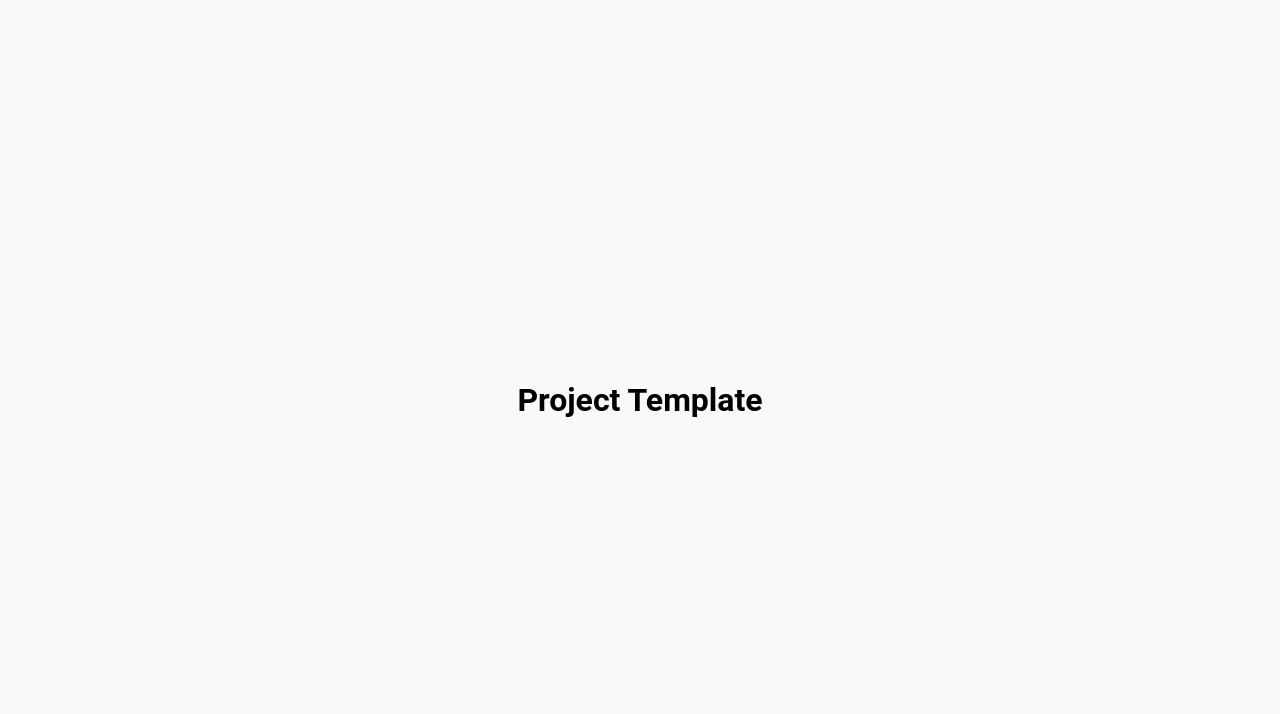
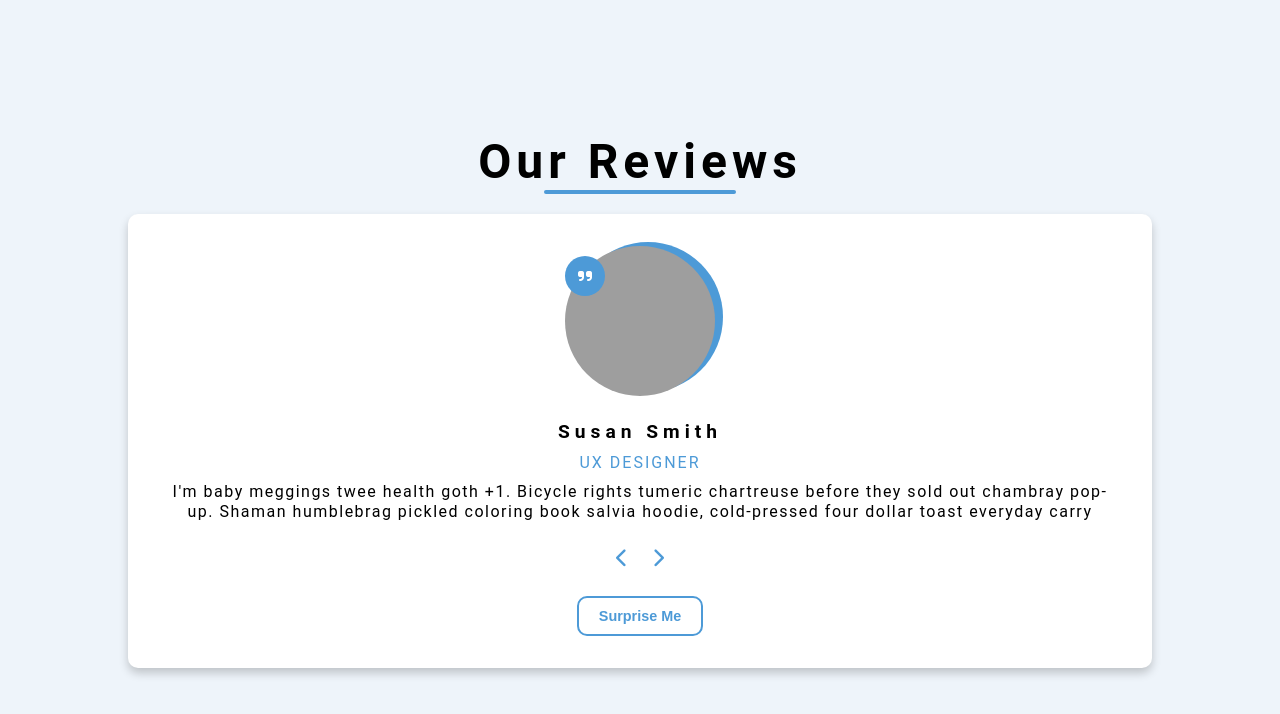
Before and after one commit to taifur-rahaman/employeeReview, a plain HTML site: page index.html in a window 1280 px wide. Drawn offline with nearby package versions, Linux system fonts and the light colour scheme; grey boxes are pictures that could not be loaded; some icons are missing.

Commit message:
html, css and js added

```diff
--- a/app.js
+++ b/app.js
@@ -0,0 +1,66 @@
+const reviews = [
+  {
+    id: 1,
+    name: "susan smith",
+    job: "ux designer",
+    img: "https://randomuser.me/api/portraits/women/20.jpg",
+    text: "I'm baby meggings twee health goth +1. Bicycle rights tumeric chartreuse before they sold out chambray pop-up. Shaman humblebrag pickled coloring book salvia hoodie, cold-pressed four dollar toast everyday carry",
+  },
+  {
+    id: 2,
+    name: "anna johnson",
+    job: "web designer",
+    img: "https://randomuser.me/api/portraits/women/22.jpg",
+    text: "Helvetica artisan kinfolk thundercats lumbersexual blue bottle. Disrupt glossier gastropub deep v vice franzen hell of brooklyn twee enamel pin fashion axe.photo booth jean shorts artisan narwhal.",
+  },
+  {
+    id: 3,
+    name: "peter jones",
+    job: "intern",
+    img: "https://randomuser.me/api/portraits/men/24.jpg",
+    text: "Sriracha literally flexitarian irony, vape marfa unicorn. Glossier tattooed 8-bit, fixie waistcoat offal activated charcoal slow-carb marfa hell of pabst raclette post-ironic jianbing swag.",
+  },
+  {
+    id: 4,
+    name: "bill anderson",
+    job: "the boss",
+    img: "https://randomuser.me/api/portraits/men/26.jpg",
+    text: "Edison bulb put a bird on it humblebrag, marfa pok pok heirloom fashion axe cray stumptown venmo actually seitan. VHS farm-to-table schlitz, edison bulb pop-up 3 wolf moon tote bag street art shabby chic. ",
+  },
+];
+
+const prev = document.querySelector(".prev-button");
+const next = document.querySelector(".next-button");
+
+let currentReviewIndex = 0;
+function displayReview() {
+  if (currentReviewIndex >= reviews.length) {
+    currentReviewIndex = 0;
+  } else if (currentReviewIndex < 0) {
+    currentReviewIndex = reviews.length - 1;
+  }
+  document.getElementById("person-img").src = reviews[currentReviewIndex].img;
+  document.getElementById("author").textContent =
+    reviews[currentReviewIndex].name;
+  document.getElementById("id").textContent = reviews[currentReviewIndex].job;
+  document.getElementById("info").textContent =
+    reviews[currentReviewIndex].text;
+}
+
+prev.addEventListener("click", () => {
+  currentReviewIndex--;
+  displayReview();
+});
+next.addEventListener("click", () => {
+  currentReviewIndex++;
+  displayReview();
+});
+
+const randomBtn = document.querySelector(".random-btn");
+
+randomBtn.addEventListener("click", () => {
+  const randomId = Math.floor(Math.random() * reviews.length);
+  currentReviewIndex = randomId;
+  console.log(currentReviewIndex);
+  displayReview();
+});
--- a/index.html
+++ b/index.html
@@ -23,10 +23,47 @@
       crossorigin="anonymous"
       referrerpolicy="no-referrer"
     />
-    <title>Project Template</title>
+    <title>Employee Review</title>
   </head>
   <body>
-    <h1>Project Template</h1>
+    <main>
+      <section class="container">
+        <!-- title -->
+        <div class="title">
+          <h2>our reviews</h2>
+          <div class="underline"></div>
+        </div>
+        <!-- review -->
+        <article class="review">
+          <div class="img-container">
+            <div class="quote-icon"></div>
+            <img
+              src="https://randomuser.me/api/portraits/women/20.jpg"
+              alt="randomuser.me"
+              id="person-img"
+            />
+          </div>
+          <h4 id="author">susan smith</h4>
+          <p id="id">ux designer</p>
+          <p id="info">
+            I'm baby meggings twee health goth +1. Bicycle rights tumeric
+            chartreuse before they sold out chambray pop-up. Shaman humblebrag
+            pickled coloring book salvia hoodie, cold-pressed four dollar toast
+            everyday carry
+          </p>
+          <div class="button-container">
+            <button class="prev-button">
+              <i class="fas fa-chevron-left"></i>
+            </button>
+            <button class="next-button">
+              <i class="fas fa-chevron-right"></i>
+            </button>
+          </div>
+          <!-- random button -->
+          <button class="random-btn">surprise me</button>
+        </article>
+      </section>
+    </main>
     <!-- javaScript -->
     <script src="./app.js"></script>
   </body>
--- a/style.css
+++ b/style.css
@@ -1,5 +1,11 @@
+:root {
+  --primary-blue: #4d9ad7;
+}
+
 * {
   box-sizing: border-box;
+  margin: 0;
+  padding: 0;
 }
 
 body {
@@ -9,6 +15,137 @@ body {
   height: 100vh;
   align-items: center;
   overflow: hidden;
-  margin: 0;
-  background-color: #f9f9f9;
+  background-color: #eef4fa;
 }
+
+.container {
+  text-align: center;
+}
+
+.title h2 {
+  font-size: 3rem;
+  text-transform: capitalize;
+  letter-spacing: 5px;
+}
+
+.underline {
+  border-bottom: 4px solid var(--primary-blue);
+  border-radius: 5px;
+  width: 15vw;
+  margin: 0 auto;
+  margin-bottom: 20px;
+}
+
+.review {
+  width: 80vw;
+  padding: 2rem;
+  background-color: #fff;
+  border-radius: 10px;
+  box-shadow: 0 5px 10px rgba(0, 0, 0, 0.2);
+}
+
+.img-container {
+  position: relative;
+  width: 150px;
+  height: 150px;
+  border-radius: 50%;
+  margin: 0 auto;
+  margin-bottom: 1.5rem;
+}
+
+#person-img {
+  width: 100%;
+  height: 100%;
+  object-fit: cover;
+  border-radius: 50%;
+  position: relative;
+}
+
+.img-container::after {
+  font-family: "Font Awesome 5 Free";
+  font-weight: 900;
+  content: "\f10e";
+  position: absolute;
+  top: 0;
+  left: 0;
+  width: 2.5rem;
+  height: 2.5rem;
+  display: grid;
+  place-items: center;
+  border-radius: 50%;
+  transform: translateY(25%);
+  background: var(--primary-blue);
+  color: #fff;
+}
+
+.img-container::before {
+  content: "";
+  width: 100%;
+  height: 100%;
+  background: var(--primary-blue);
+  position: absolute;
+  top: -0.25rem;
+  right: -0.5rem;
+  border-radius: 50%;
+}
+
+#author {
+  font-size: 1.2rem;
+  letter-spacing: 5px;
+  text-transform: capitalize;
+  margin-bottom: 10px;
+}
+
+#id {
+  color: var(--primary-blue);
+  text-transform: uppercase;
+  margin-bottom: 10px;
+  letter-spacing: 2px;
+}
+
+#info {
+  margin-bottom: 0.75rem;
+  letter-spacing: 1.5px;
+  line-height: 20px;
+  font-family: inherit;
+}
+
+.button-container {
+  margin: 1rem;
+}
+
+.prev-button,
+.next-button {
+  color: var(--primary-blue);
+  background-color: transparent;
+  border: none;
+  font-size: 1.2rem;
+  margin: 10px;
+}
+
+.prev-button:active,
+.next-button:active {
+  transform: scale(0.98);
+}
+
+.random-btn {
+  padding: 10px 20px;
+  border-radius: 10px;
+  background-color: transparent;
+  color: var(--primary-blue);
+  border-color: var(--primary-blue);
+  border-style: solid;
+  cursor: pointer;
+  text-transform: capitalize;
+  font-size: 0.9rem;
+  font-weight: bold;
+}
+
+.random-btn:hover {
+  background-color: var(--primary-blue);
+  color: #fff;
+}
+
+.random-btn:active {
+  transform: scale(0.98);
+}
```
